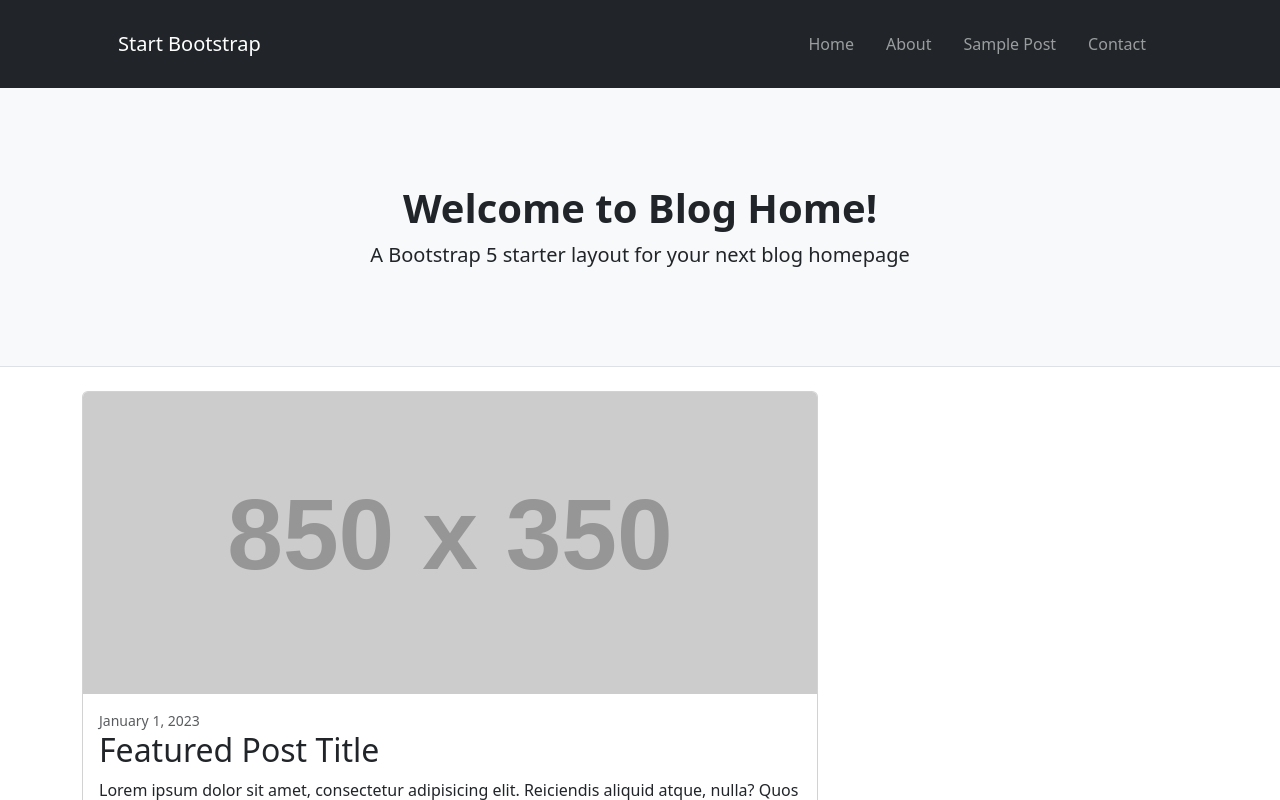
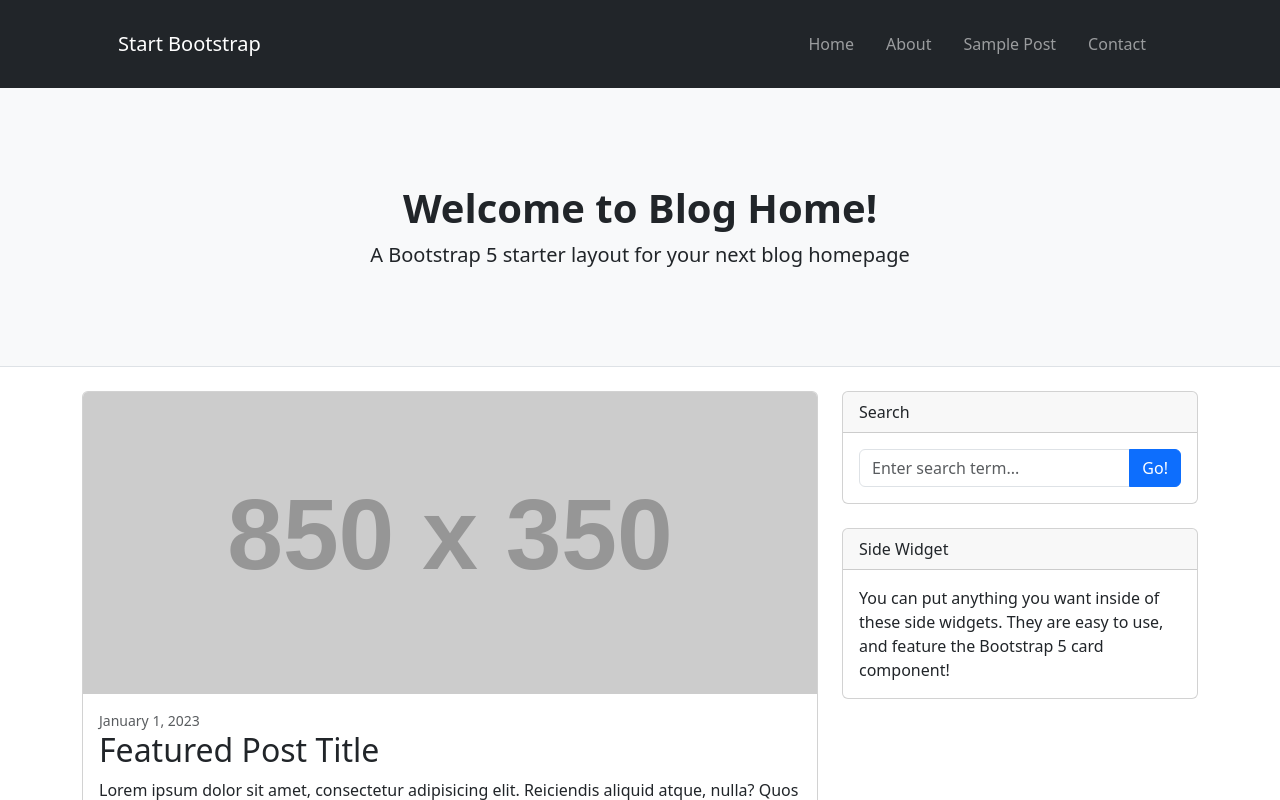
Before and after one commit to YourmixJNR/ReactBlogX, a React (Create React App) app: page / in a window 1280 px wide. Shown: the top 800 px of the page. Built offline with nearby package versions, Linux system fonts and the light colour scheme.

Commit message:
added more components

```diff
--- a/src/Components/Pagination.jsx
+++ b/src/Components/Pagination.jsx
@@ -11,7 +11,7 @@ const Pagination = () => {
           <li className="page-item disabled">
             <Link to="#"
               className="page-link"
-              tabindex="-1"
+            //   tabindex="-1"
               aria-disabled="true"
             >
               Newer
--- a/src/Components/PostContents.jsx
+++ b/src/Components/PostContents.jsx
@@ -1,6 +1,8 @@
 import React from "react";
 import { Link } from "react-router-dom";
 import Pagination from "./Pagination";
+import SearchWidget from "./Widgets/SearchWidget";
+import SideWidget from "./Widgets/SideWidget";
 
 const PostContents = () => {
   return (
@@ -84,6 +86,10 @@ const PostContents = () => {
             </div>
             <Pagination />
           </div>
+          <div className="col-lg-4">
+            <SearchWidget />
+            <SideWidget />
+          </div>
         </div>
       </div>
     </div>
--- /dev/null
+++ b/src/Components/Widgets/SearchWidget.jsx
@@ -0,0 +1,36 @@
+import React from "react";
+import { useState } from "react";
+
+const SearchWidget = () => {
+  const [input, setInput] = useState();
+
+  const handleChange = (e) => {
+    setInput(e.target.value);
+  };
+
+  return (
+    <div>
+      <div className="card mb-4">
+        <div className="card-header">Search</div>
+        <div className="card-body">
+          <div className="input-group">
+            <input
+              className="form-control"
+              type="text"
+              placeholder="Enter search term..."
+              aria-label="Enter search term..."
+              aria-describedby="button-search"
+              value={input}
+              onChange={(e) => handleChange(e)}
+            />
+            <button className="btn btn-primary" id="button-search" type="button">
+              Go!
+            </button>
+          </div>
+        </div>
+      </div>
+    </div>
+  );
+};
+
+export default SearchWidget;
--- /dev/null
+++ b/src/Components/Widgets/SideWidget.jsx
@@ -0,0 +1,17 @@
+import React from "react";
+
+const SideWidget = () => {
+  return (
+    <div>
+      <div className="card mb-4">
+        <div className="card-header">Side Widget</div>
+        <div className="card-body">
+          You can put anything you want inside of these side widgets. They are
+          easy to use, and feature the Bootstrap 5 card component!
+        </div>
+      </div>
+    </div>
+  );
+};
+
+export default SideWidget;
```
